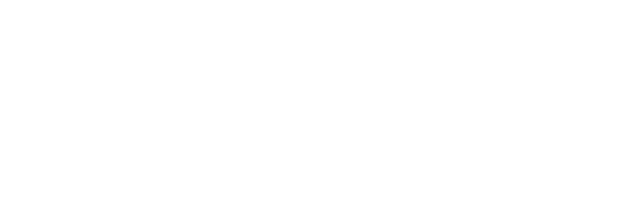
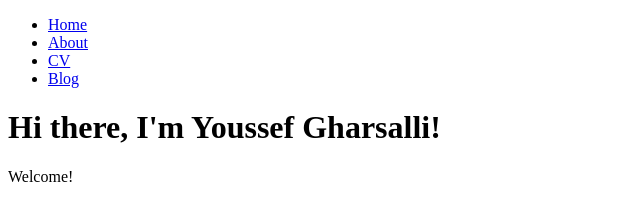
Before and after one commit to Yousseph/yousseph.github.io, a plain HTML site: page index.html in a window 1280 px wide. Shown: the whole page, without its empty margins (0-640 px from the left). Drawn offline with Linux system fonts and the light colour scheme.

Commit message:
Update index.html

```diff
--- a/index.html
+++ b/index.html
@@ -1,6 +1,22 @@
 <!DOCTYPE html>
 <html>
 	<head>
-		<title>Youssef Gharsalli</title>
+		<title>Youssef</title>
 	</head>
+	<body>
+		<nav>
+    		<ul>
+        		<li><a href="/">Home</a></li>
+	        	<li><a href="/about">About</a></li>
+        		<li><a href="/cv">CV</a></li>
+        		<li><a href="/blog">Blog</a></li>
+    		</ul>
+		</nav>
+		<div class="container">
+    		<div class="blurb">
+        		<h1>Hi there, I'm Youssef Gharsalli!</h1>
+			<p>Welcome!</p>
+    		</div><!-- /.blurb -->
+		</div><!-- /.container -->
+	</body>
 </html>
```
